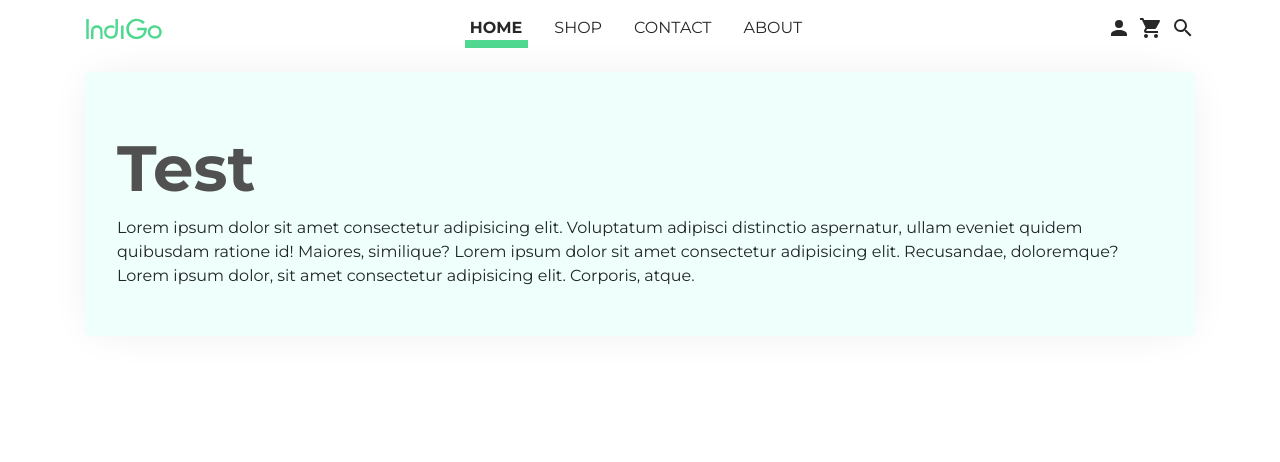
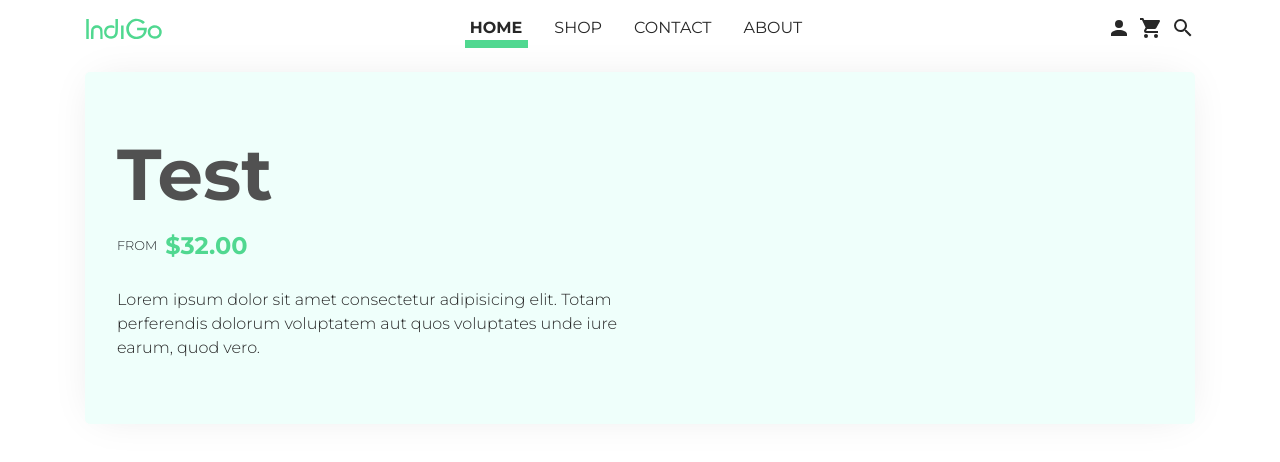
Before and after one commit to AhmedHossam01/indigo-superglass-client, a React (Create React App) app: page / in a window 1280 px wide. Shown: the top 462 px of the page. Built offline with nearby package versions, Linux system fonts and the light colour scheme.

Commit message:
Typography #2: Adding paragraph utility go global.scss Hero #2: Continue init Hero section with paragraph

```diff
--- a/src/components/Hero/HeroSection.tsx
+++ b/src/components/Hero/HeroSection.tsx
@@ -11,13 +11,26 @@ const HeroSection = () => {
         <Row>
           <Col>
             <div className="hero">
-              <h2 className="heading-1">test</h2>
-              Lorem ipsum dolor sit amet consectetur adipisicing elit.
-              Voluptatum adipisci distinctio aspernatur, ullam eveniet quidem
-              quibusdam ratione id! Maiores, similique? Lorem ipsum dolor sit
-              amet consectetur adipisicing elit. Recusandae, doloremque? Lorem
-              ipsum dolor, sit amet consectetur adipisicing elit. Corporis,
-              atque.
+              {/* NOTE: w-50 to simulate d-flex */}
+              <div className="w-50">
+                <h2 className="heading-1">test</h2>
+
+                <div className="d-flex align-items-center">
+                  <span
+                    style={{ fontSize: ".8rem" }}
+                    className="mr-2 font-weight-light"
+                  >
+                    FROM
+                  </span>
+                  <span className="hero__price">$32.00</span>
+                </div>
+
+                <p className="paragraph mt-4">
+                  Lorem ipsum dolor sit amet consectetur adipisicing elit. Totam
+                  perferendis dolorum voluptatem aut quos voluptates unde iure
+                  earum, quod vero.
+                </p>
+              </div>
             </div>
           </Col>
         </Row>
--- a/src/components/Hero/hero.scss
+++ b/src/components/Hero/hero.scss
@@ -6,4 +6,10 @@
   border-radius: 5px;
   margin-top: 1rem;
   box-shadow: 0 0 40px -10px rgba($color: #000000, $alpha: 0.1);
+
+  &__price {
+    font-weight: bold;
+    font-size: 1.5rem;
+    color: $color-primary-1;
+  }
 }
--- a/src/styles/global.scss
+++ b/src/styles/global.scss
@@ -10,8 +10,14 @@ body {
   margin: 0;
   line-height: 1.5;
   font-weight: bold;
-  font-size: 4rem;
+  font-size: 4.5rem;
   text-transform: capitalize;
+}
+
+.paragraph {
+  color: $color-dark;
+  font-weight: 300;
+  line-height: 1.5;
 }
 
 // ANCHOR: Debugging
```
Also changed, not shown: src/components/Button/Button.tsx (added).
